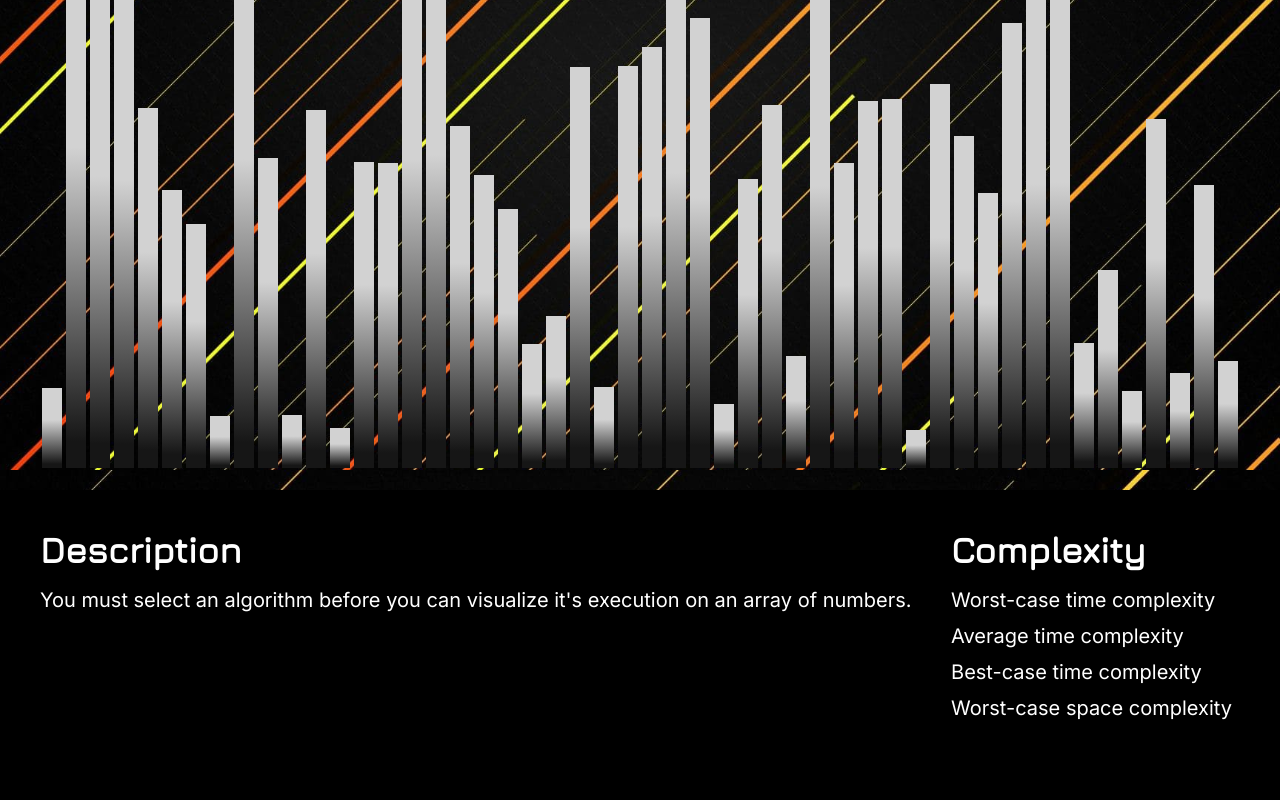
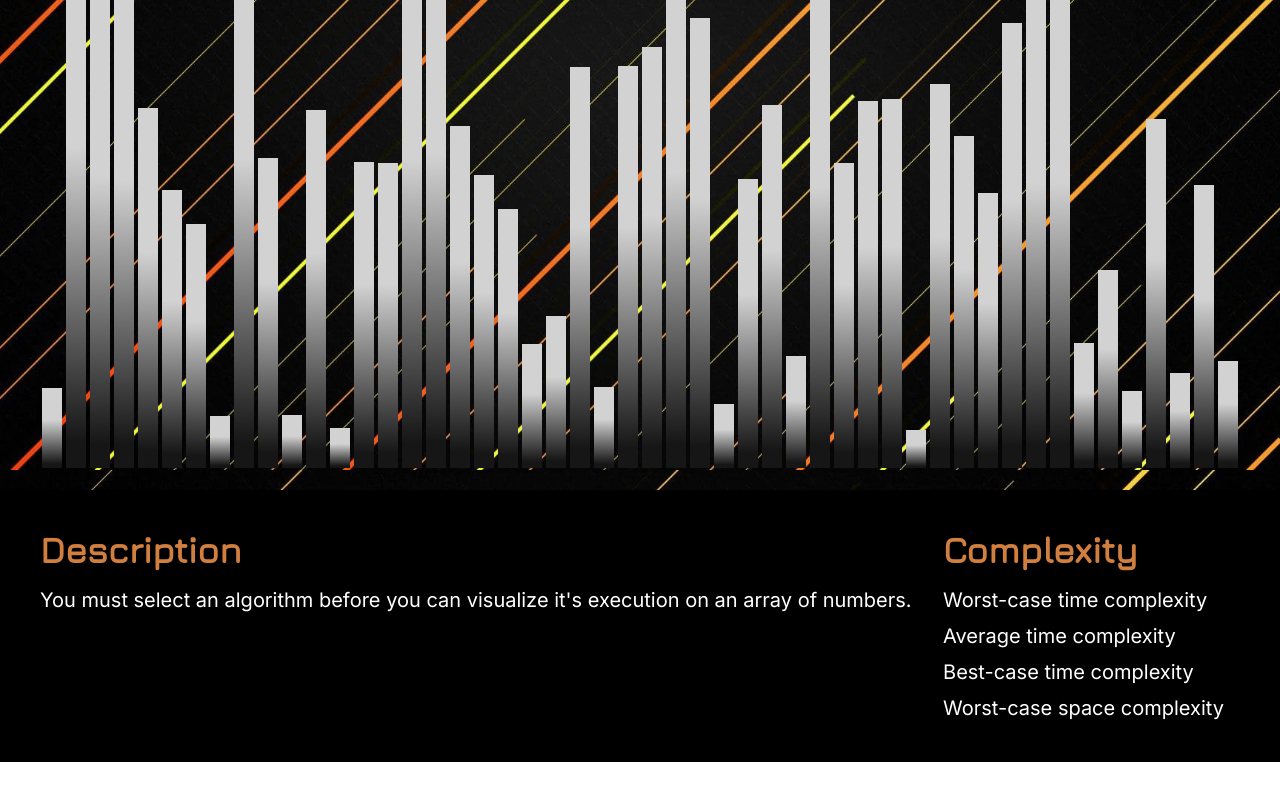
Before and after one commit to BHARATHI-GIT-HUB/Sorting-Visualizer-TS, a React (Create React App) app: page / in a window 1280 px wide. Shown: the part 330-1130 px from the top of the page. After the commit the page ends 1092 px from the top, so only its background shows below. Built offline with nearby package versions, Linux system fonts and the light colour scheme.

Commit message:
ui improved

```diff
--- a/src/App.css
+++ b/src/App.css
@@ -12,8 +12,7 @@
     animation: App-logo-spin infinite 20s linear;
   }
 }
-
-.App-header {
+x .App-header {
   background-color: #282c34;
   min-height: 100vh;
   display: flex;
--- a/src/component/Header.tsx
+++ b/src/component/Header.tsx
@@ -77,10 +77,10 @@ const Header = () => {
       </div>
       <section className="min-h-screen shadow-md absolute bg-black text-[#818181] mt-[4rem]">
         {toggle && (
-          <div className="relative flex flex-col justify-center items-center gap-2 w-[15rem] mt-5">
+          <div className="relative flex flex-col justify-start items-start gap-2 w-[15rem] mt-5">
             <button
               disabled={settings.algoType == disable ? true : false}
-              className={`cursor-pointer text-2xl font-semibold text-[#818181] hover:text-[#afafaf] hover:bg-[#818181] py-2 w-full text-center ${
+              className={`cursor-pointer text-2xl font-semibold text-[#818181] hover:text-[#afafaf] hover:bg-[#818181] py-2 pl-10 w-full text-start ${
                 settings.algoType == "bubble sort"
                   ? " !text-[#afafaf] bg-[#818181]"
                   : ""
@@ -94,7 +94,7 @@ const Header = () => {
             </button>
             <button
               disabled={settings.algoType == disable ? true : false}
-              className={`cursor-pointer text-2xl font-semibold text-[#818181] hover:text-[#afafaf] hover:bg-[#818181] py-2 w-full text-center ${
+              className={`cursor-pointer text-2xl font-semibold text-[#818181] hover:text-[#afafaf] hover:bg-[#818181] py-2 pl-10 w-full text-start ${
                 settings.algoType == "insertion sort"
                   ? "!text-[#afafaf] bg-[#818181]"
                   : ""
@@ -109,7 +109,7 @@ const Header = () => {
 
             <button
               disabled={settings.algoType == disable ? true : false}
-              className={`cursor-pointer text-2xl font-semibold text-[#818181] hover:text-[#afafaf] hover:bg-[#818181] py-2 w-full text-center ${
+              className={`cursor-pointer text-2xl font-semibold text-[#818181] hover:text-[#afafaf] hover:bg-[#818181] py-2 pl-10 w-full text-start ${
                 settings.algoType == "merge sort"
                   ? " !text-[#afafaf] bg-[#818181]"
                   : ""
@@ -123,7 +123,7 @@ const Header = () => {
             </button>
             <button
               disabled={settings.algoType == disable ? true : false}
-              className={`cursor-pointer text-2xl font-semibold text-[#818181] hover:text-[#afafaf] hover:bg-[#818181] py-2 w-full text-center ${
+              className={`cursor-pointer text-2xl font-semibold text-[#818181] hover:text-[#afafaf] hover:bg-[#818181] py-2 pl-10 w-full text-start ${
                 settings.algoType == "quick sort"
                   ? " !text-[#afafaf] bg-[#818181]"
                   : ""
@@ -137,7 +137,7 @@ const Header = () => {
             </button>
             <button
               disabled={settings.algoType == disable ? true : false}
-              className={`cursor-pointer text-2xl font-semibold text-[#818181] hover:text-[#afafaf] hover:bg-[#818181] py-2 w-full text-center ${
+              className={`cursor-pointer text-2xl font-semibold text-[#818181] hover:text-[#afafaf] hover:bg-[#818181] py-2 pl-10 w-full text-start ${
                 settings.algoType == "heap sort"
                   ? " !text-[#afafaf] bg-[#818181]"
                   : ""
@@ -153,7 +153,7 @@ const Header = () => {
         )}
       </section>
       <div className="container flex justify-between items-center min-w-max">
-        <h1 className="text-white text-4xl font-light capitalize">
+        <h1 className="text-white text-4xl font-light capitalize ">
           {settings.algoType}
         </h1>
         <div className="flex justify-center items-center gap-8">
--- a/src/component/utilis/AlgoContent.tsx
+++ b/src/component/utilis/AlgoContent.tsx
@@ -60,55 +60,61 @@ const AlgoContent: React.FC<Props> = ({ AlgoType }) => {
   }, [AlgoType]);
 
   return (
-    <div className="min-w-screen min-h-screen flex justify-between items-start mt-5 bg-black text-white p-10">
+    <div className="min-w-screen min-h-max flex justify-between items-start mt-5 bg-black text-white p-10">
       <div className="flex flex-col gap-4">
-        <h1 className="text-4xl font-Jura font-bold">Description</h1>
+        <h1 className="text-4xl font-Jura font-bold text-[#d17f3f]">
+          Description
+        </h1>
         <p className="text-xl font-Inter font-normal max-w-4xl">
           <div
             dangerouslySetInnerHTML={{
               __html: AlgoContent.description,
             }}
           />
-          {/* {AlgoContent.description} */}
         </p>
       </div>
       <div className="flex flex-col justify-start items-start gap-4">
-        <h1 className="text-4xl font-Jura font-bold">Complexity</h1>
-        <ul className="flex flex-col justify-start items-start gap-2">
-          <li className="text-xl font-Inter font-normal flex gap-2">
-            Worst-case time complexity
-            <div
+        <h1 className="text-4xl font-Jura font-bold text-[#d17f3f]">
+          Complexity
+        </h1>
+        <div className="flex justify-center items-start gap-4">
+          <ul className="flex flex-col justify-start items-start gap-2">
+            <li className="text-xl font-Inter font-normal">
+              Worst-case time complexity
+            </li>
+            <li className="text-xl font-Inter font-normal">
+              Average time complexity
+            </li>
+            <li className="text-xl font-Inter font-normal">
+              Best-case time complexity
+            </li>
+            <li className="text-xl font-Inter font-normal">
+              Worst-case space complexity
+            </li>
+          </ul>
+          <ul className="text-xl font-Inter font-normal flex flex-col gap-2">
+            <li
               dangerouslySetInnerHTML={{
                 __html: AlgoContent.worstCase,
               }}
-            />
-            {/* <span>stringToHTML(str(AlgoContent.worstCase))</span> */}
-          </li>
-          <li className="text-xl font-Inter font-normal flex gap-2">
-            Average time complexity
-            <div
+            />{" "}
+            <li
               dangerouslySetInnerHTML={{
                 __html: AlgoContent.avgCase,
               }}
-            />
-          </li>
-          <li className="text-xl font-Inter font-normal flex gap-2">
-            Best-case time complexity
-            <div
+            />{" "}
+            <li
               dangerouslySetInnerHTML={{
                 __html: AlgoContent.bestCase,
               }}
-            />
-          </li>
-          <li className="text-xl font-Inter font-normal flex gap-2">
-            Worst-case space complexity
-            <div
+            />{" "}
+            <li
               dangerouslySetInnerHTML={{
                 __html: AlgoContent.worstCaseSpc,
               }}
             />
-          </li>
-        </ul>
+          </ul>
+        </div>
       </div>
     </div>
   );
```
